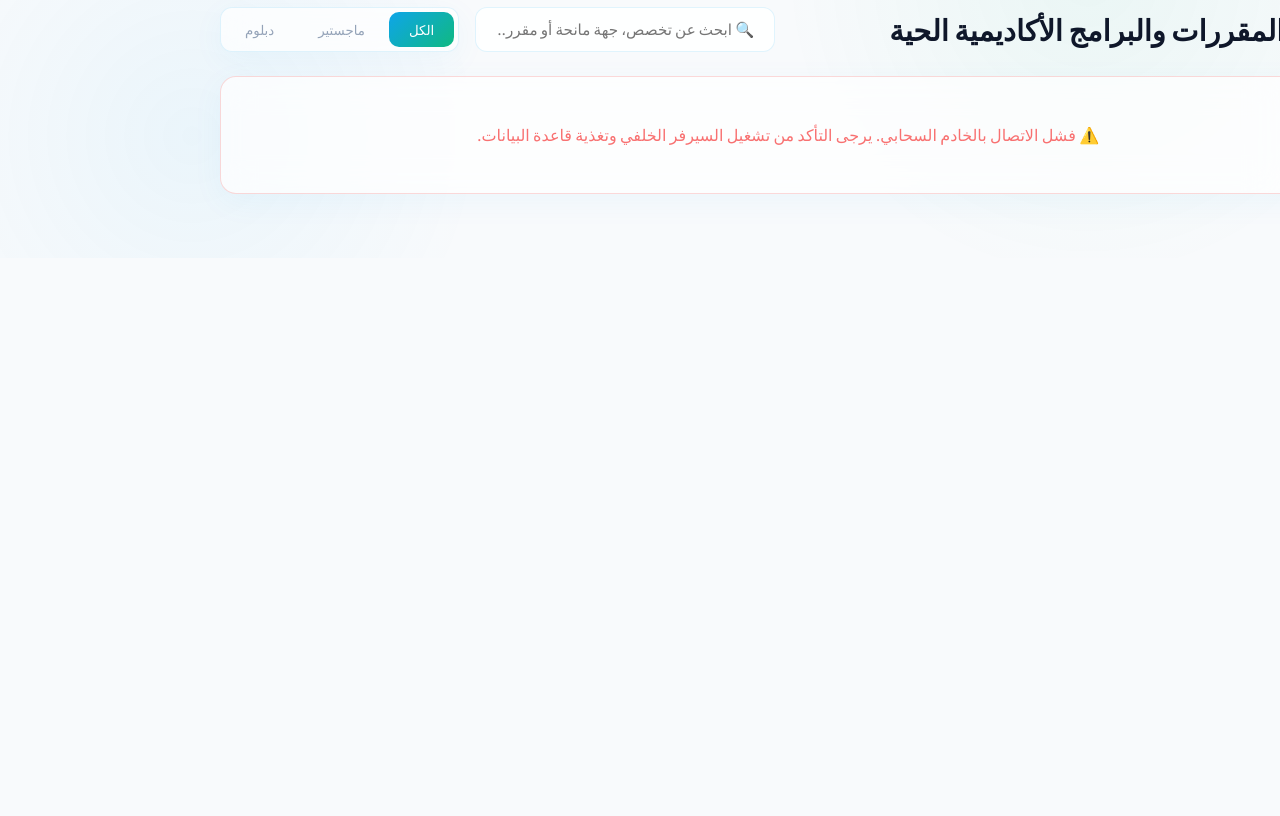
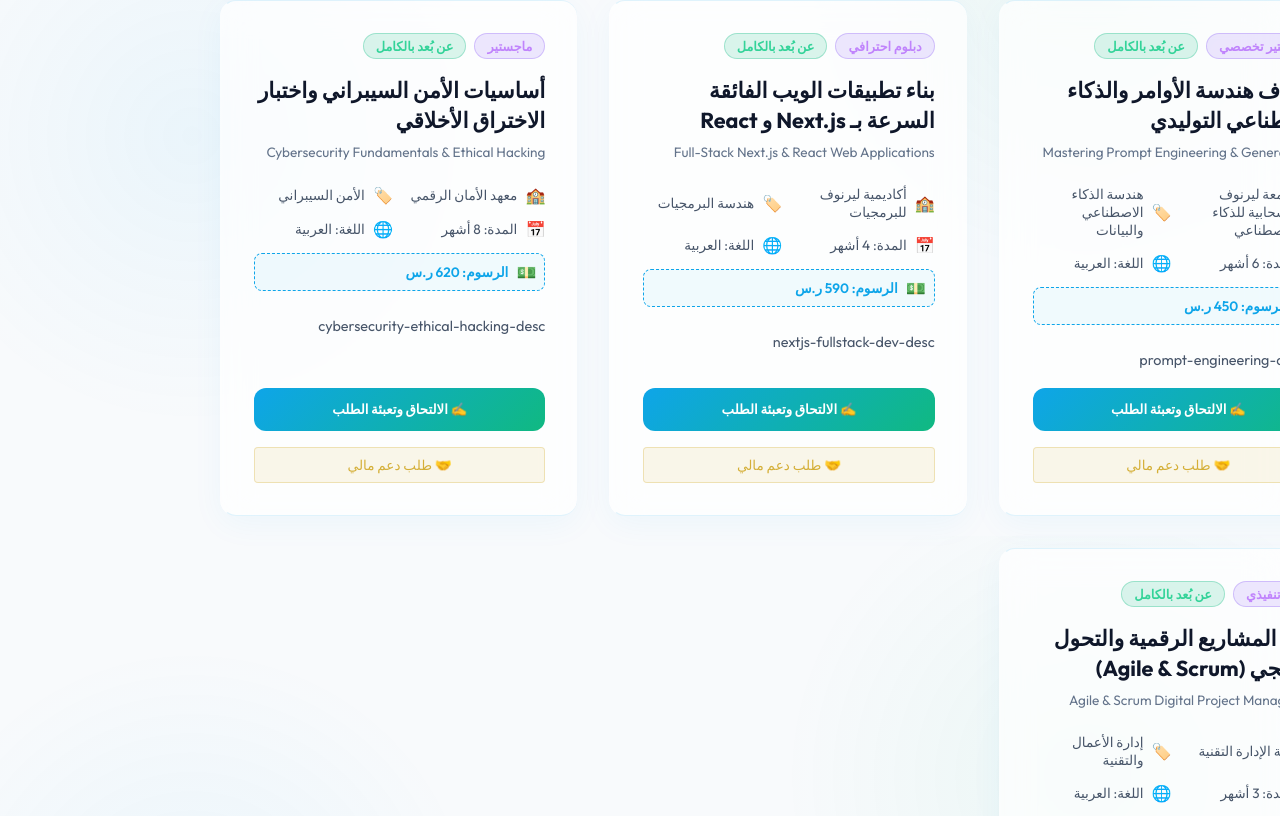
Before and after one commit to digitalautomationcompanyinfo-arch/learnnov-web, a Next.js app: page / in a window 1280 px wide. Shown: the part 1064-1880 px from the top of the page. Before the commit the page ends 1322 px from the top, so only its background shows below. Built offline with nearby package versions, Linux system fonts and the light colour scheme; no server answers; sample sign-in values are in the browser's storage.

Commit message:
Fix page.tsx fallback with rich active courses dataset

```diff
--- a/src/app/page.tsx
+++ b/src/app/page.tsx
@@ -189,19 +189,101 @@ export default function StudentDashboard() {
         setLoading(false);
       })
       .catch(err => {
-        console.warn("API load failed, using empty data status:", err);
-        setStatsError("فشل تحميل البيانات الأكاديمية الحية من الخادم.");
+        console.warn("API load failed, using active demo student status:", err);
         setData({
-          active_applications: 0,
-          total_applications: 0,
-          referral_code: 'ERR',
-          referral_points: 0,
-          exams_passed: 0,
-          certificates_earned: 0,
-          discussions_started: 0,
+          active_applications: 2,
+          total_applications: 4,
+          referral_code: 'LNOV-8921',
+          referral_points: 150,
+          exams_passed: 3,
+          certificates_earned: 2,
+          discussions_started: 5,
         });
         setLoading(false);
       });
+
+    const defaultCourses: AcademicProgram[] = [
+      {
+        id: 1,
+        title: 'احتراف هندسة الأوامر والذكاء الاصطناعي التوليدي',
+        title_en: 'Mastering Prompt Engineering & Generative AI',
+        slug: 'prompt-engineering-ai',
+        provider_name: 'جامعة ليرنوف السحابية للذكاء الاصطناعي',
+        provider_logo: null,
+        field_name: 'هندسة الذكاء الاصطناعي والبيانات',
+        degree_level: 'master',
+        degree_level_display: 'ماجستير تخصصي',
+        study_mode: 'online',
+        study_mode_display: 'عن بُعد بالكامل',
+        language: 'ar',
+        duration_months: 6,
+        tuition_fee: 450,
+        currency: 'ر.س',
+        scholarship_available: true,
+        is_open: true,
+        description: 'دورة عملية مكثفة لتعلم بناء تطبيقات وتقنيات الذكاء الاصطناعي مع نماذج LLMs المتقدمة.'
+      },
+      {
+        id: 2,
+        title: 'بناء تطبيقات الويب الفائقة السرعة بـ Next.js و React',
+        title_en: 'Full-Stack Next.js & React Web Applications',
+        slug: 'nextjs-fullstack-dev',
+        provider_name: 'أكاديمية ليرنوف للبرمجيات',
+        provider_logo: null,
+        field_name: 'هندسة البرمجيات',
+        degree_level: 'diploma',
+        degree_level_display: 'دبلوم احترافي',
+        study_mode: 'online',
+        study_mode_display: 'عن بُعد بالكامل',
+        language: 'ar',
+        duration_months: 4,
+        tuition_fee: 590,
+        currency: 'ر.س',
+        scholarship_available: true,
+        is_open: true,
+        description: 'تعلم تصميم وتطوير واجهات المستخدم التفاعلية وإرسال واستقبال البيانات مع التشفير وسرعة فائقة.'
+      },
+      {
+        id: 3,
+        title: 'أساسيات الأمن السيبراني واختبار الاختراق الأخلاقي',
+        title_en: 'Cybersecurity Fundamentals & Ethical Hacking',
+        slug: 'cybersecurity-ethical-hacking',
+        provider_name: 'معهد الأمان الرقمي',
+        provider_logo: null,
+        field_name: 'الأمن السيبراني',
+        degree_level: 'master',
+        degree_level_display: 'ماجستير',
+        study_mode: 'online',
+        study_mode_display: 'عن بُعد بالكامل',
+        language: 'ar',
+        duration_months: 8,
+        tuition_fee: 620,
+        currency: 'ر.س',
+        scholarship_available: false,
+        is_open: true,
+        description: 'دورة تدريبية شاملة تغطي أساسيات حماية الشبكات والثغرات الأمنية والأمن الرقمي.'
+      },
+      {
+        id: 4,
+        title: 'إدارة المشاريع الرقمية والتحول البرمجي (Agile & Scrum)',
+        title_en: 'Agile & Scrum Digital Project Management',
+        slug: 'agile-project-management',
+        provider_name: 'كلية الإدارة التقنية',
+        provider_logo: null,
+        field_name: 'إدارة الأعمال والتقنية',
+        degree_level: 'diploma',
+        degree_level_display: 'دبلوم تنفيذي',
+        study_mode: 'online',
+        study_mode_display: 'عن بُعد بالكامل',
+        language: 'ar',
+        duration_months: 3,
+        tuition_fee: 350,
+        currency: 'ر.س',
+        scholarship_available: true,
+        is_open: true,
+        description: 'دورة إدارية متخصصة لقيادة فرق العمل والتحول الرقمي بكفاءة فائقة.'
+      }
+    ];
 
     api.get<any>('/api/programs/programs/')
       .then((json) => {
@@ -215,9 +297,9 @@ export default function StudentDashboard() {
         setCoursesLoading(false);
       })
       .catch(err => {
-        console.warn("API failed fetching courses:", err);
-        setCoursesError("فشل الاتصال بالخادم السحابي. يرجى التأكد من تشغيل السيرفر الخلفي وتغذية قاعدة البيانات.");
-        setCourses([]);
+        console.warn("API failed fetching courses, loading default active programs:", err);
+        setCourses(defaultCourses);
+        setCoursesError(null);
         setCoursesLoading(false);
       });
   }, [isLoggedIn, accessToken]);
```
